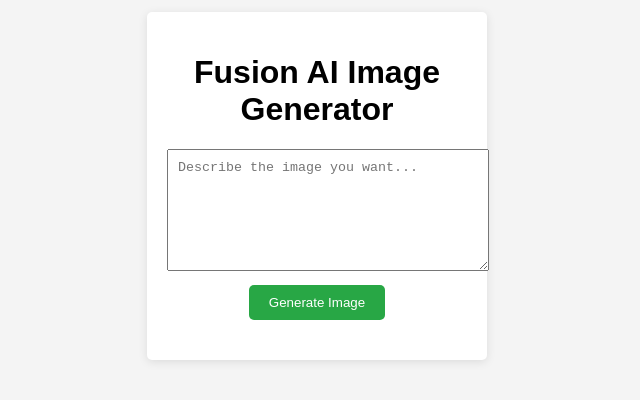
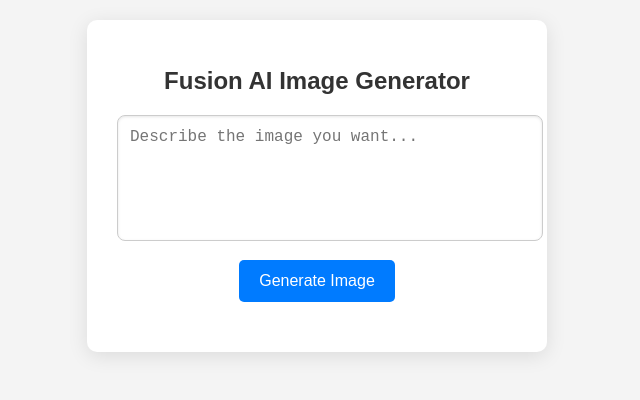
Before and after one commit to utkarshdubey2008/FusionAi_img, a website: page public/index.html in a window 1280 px wide. Shown: the part 214-614 px from the top of the page, without its empty margins (323-963 px from the left). Drawn offline with Linux system fonts and the light colour scheme.

Commit message:
Update style.css

```diff
--- a/public/style.css
+++ b/public/style.css
@@ -1,5 +1,5 @@
 body {
-    font-family: Arial, sans-serif;
+    font-family: 'Arial', sans-serif;
     background-color: #f4f4f4;
     display: flex;
     justify-content: center;
@@ -10,33 +10,71 @@ body {
 
 .container {
     background: white;
-    padding: 20px;
-    border-radius: 5px;
-    box-shadow: 0 2px 10px rgba(0, 0, 0, 0.1);
-    width: 300px;
+    padding: 30px;
+    border-radius: 10px;
+    box-shadow: 0 4px 20px rgba(0, 0, 0, 0.1);
+    width: 400px; /* Increased width for a more spacious layout */
     text-align: center;
+}
+
+h1 {
+    font-size: 24px;
+    color: #333;
+    margin-bottom: 20px;
 }
 
 textarea {
     width: 100%;
     height: 100px;
-    margin-bottom: 10px;
-    padding: 10px;
+    margin-bottom: 15px;
+    padding: 12px;
+    border-radius: 8px; /* Rounded corners for a modern look */
+    border: 1px solid #ccc;
+    resize: none; /* Prevents resizing of the textarea */
+    font-size: 16px;
+    box-shadow: inset 0 1px 3px rgba(0, 0, 0, 0.1);
 }
 
 button {
-    padding: 10px 20px;
-    background-color: #28a745;
+    padding: 12px 20px;
+    background-color: #007bff; /* Bootstrap primary color */
     color: white;
     border: none;
     border-radius: 5px;
     cursor: pointer;
+    font-size: 16px;
+    transition: background-color 0.3s ease; /* Smooth transition */
 }
 
 button:hover {
-    background-color: #218838;
+    background-color: #0056b3; /* Darker shade for hover effect */
 }
 
 #result {
     margin-top: 20px;
+    text-align: center;
 }
+
+.result-container {
+    margin-top: 20px;
+}
+
+img {
+    max-width: 100%;
+    border-radius: 8px; /* Rounded corners for images */
+}
+
+.regenerate-btn {
+    margin-top: 10px;
+    padding: 10px 15px;
+    background-color: #ffc107; /* Bootstrap warning color */
+    color: white;
+    border: none;
+    border-radius: 5px;
+    cursor: pointer;
+    transition: background-color 0.3s ease;
+}
+
+.regenerate-btn:hover {
+    background-color: #e0a800; /* Darker shade for regenerate button */
+}
```
